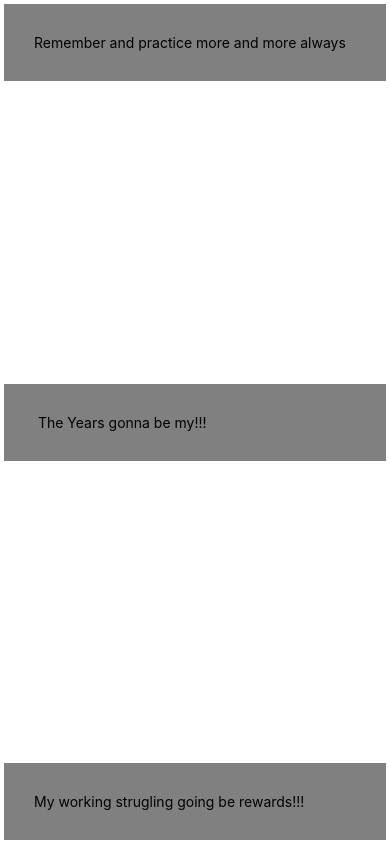
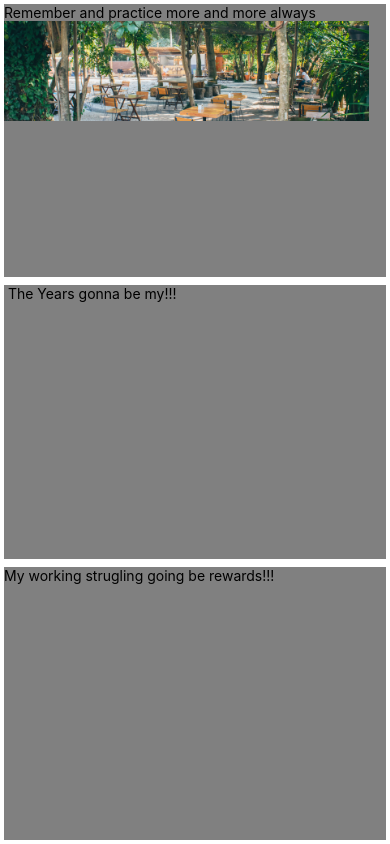
Before and after one commit to felipe-programador-18/reactnative, a React Native app in the folder flexbox/: screen / in a window 390 px wide. Built offline with nearby package versions, Linux system fonts and the light colour scheme.

Commit message:
c11- practice quite react native

```diff
--- a/flexbox/App.js
+++ b/flexbox/App.js
@@ -1,11 +1,14 @@
 import { StatusBar } from 'expo-status-bar';
-import { StyleSheet, Text, View } from 'react-native';
+import { StyleSheet, Text, View, Image } from 'react-native';
+
+import logo from './assests/nature.jpg'
 
 export default function App() {
   return (
     <View style={styles.container}>
       <View style={styles.box}>
       <Text>Remember and practice more and more always</Text>
+      <Image style={styles.img} source={logo} />
       </View>
       <View style={styles.box}>
        <Text> The Years gonna be my!!!</Text>
@@ -26,11 +29,16 @@ const styles = StyleSheet.create({
     justifyContent: 'space-between',
   },
   box:{
-    padding:30,
+    //padding:30,
+    flex:1,
     backgroundColor:'grey',
     margin:4,
     color:'white',
     textAlign: 'center',
   },
-
+  img:{
+    width:365,
+    position:'relative',
+    height: 100
+    }
 });
```
Also changed, not shown: flexbox/assests/nature.jpg (added), flexbox/assests/saudavel.jpg (added).
